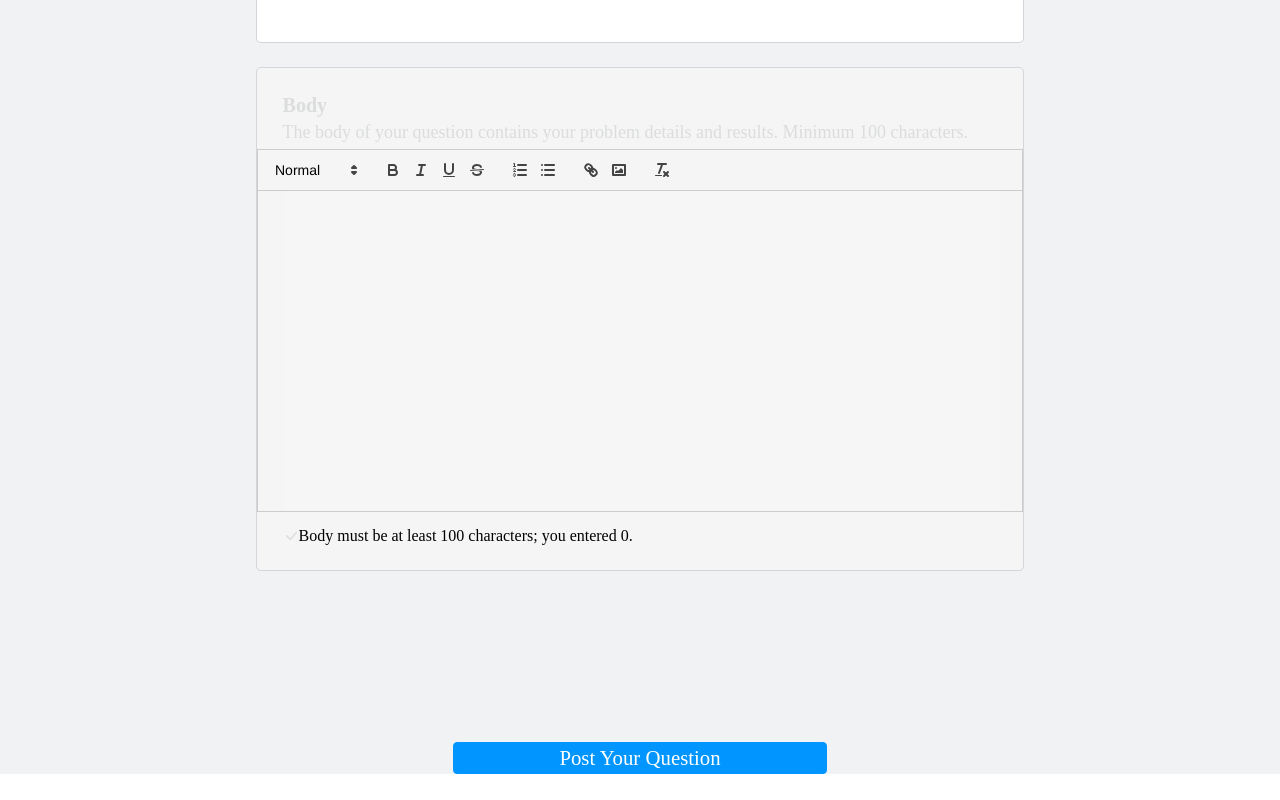
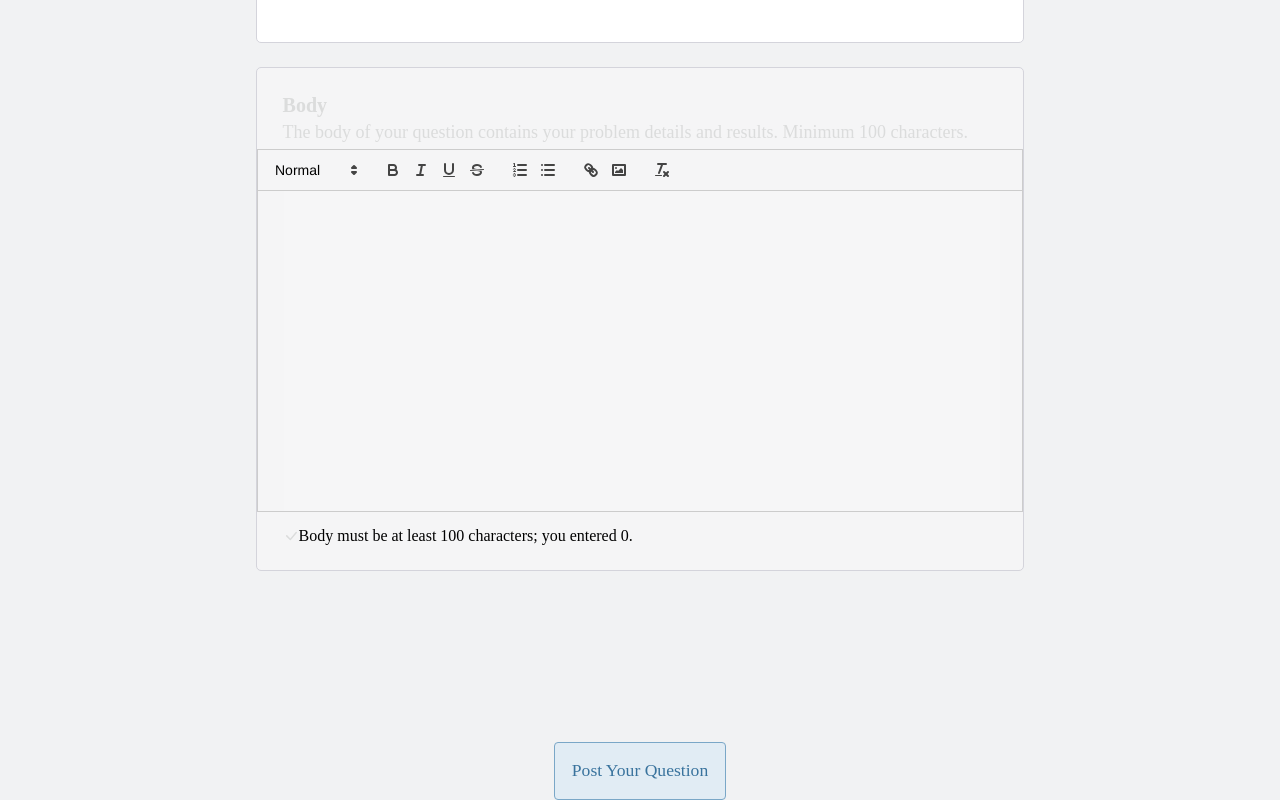
Before and after one commit to codestates-seb/seb44_pre_033, a React (Vite) app in the folder client/: page /questions/ask in a window 1280 px wide. Shown: the part 341-1141 px from the top of the page. Before the commit the page ends 1115 px from the top, so only its background shows below. Built offline with nearby package versions, Linux system fonts and the light colour scheme.

Commit message:
[FE] Feat: Flexible Button 초안 완료

```diff
--- a/client/src/components/common/ButtonFlexible.jsx
+++ b/client/src/components/common/ButtonFlexible.jsx
@@ -1,9 +1,13 @@
 import styled from "styled-components"
 
-export default function ButtonFlex({label}) {
+export default function ButtonFlex({label, color}) {
     return (
     <>
-        <BlueButtonFlexible label={label}>{label}</BlueButtonFlexible>
+        {color==='Blue' ?
+            <BlueButtonFlexible label={label}>{label}</BlueButtonFlexible> :
+            <GrayButtonFlexible label={label}>{label}</GrayButtonFlexible>
+        }
+
     </>
     );
   }
@@ -13,10 +17,10 @@ const ButtonFlexible = styled.div`
     display: flex;
     align-items: center;
     justify-content: center;
-    width: ${(props)=>(props.label.length*1.3)}rem;
-    height: 32px;
-    padding: 8px;
-    font-size: 1.3rem;
+    width: ${(props)=>(props.label.length*0.6)}rem;
+    height: ${(props)=>(props.label.length*0.2)}rem;
+    padding: ${(props)=>(props.label.length*0.02)}rem;
+    font-size: 1.1rem;
     border-radius: 4px;
 
 `;
```
